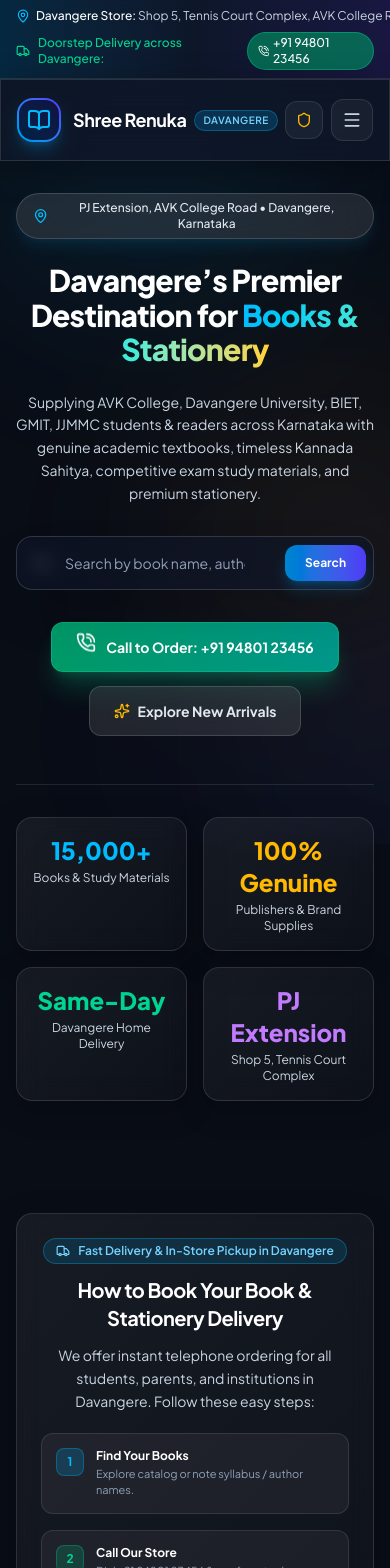
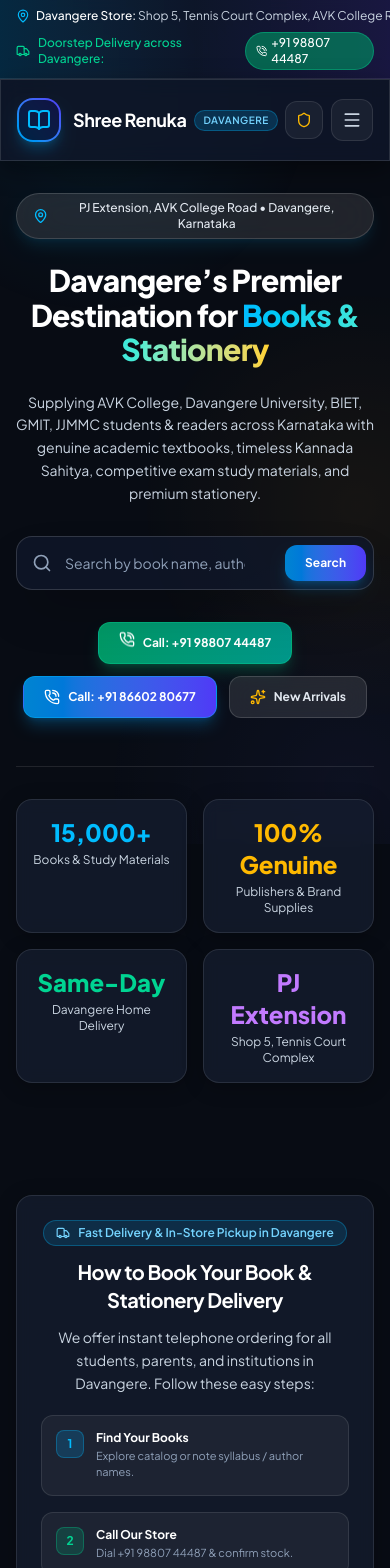
Before and after one commit to pkiran19/Shree_Renuka_Books, a Next.js app: page / in a window 390 px wide. Shown: the top 1568 px of the page. Built offline with nearby package versions, Linux system fonts and the light colour scheme.

Commit message:
feat: add real store owner photo, update mobile numbers to 98807 44487 and 86602 80677, and optimize CSS rendering

```diff
--- a/app/about/page.tsx
+++ b/app/about/page.tsx
@@ -43,15 +43,43 @@ export default function AboutPage() {
         </p>
       </section>
 
-      {/* 2. Story & Store Context */}
+      {/* 2. Story & Store Owner Spotlight */}
       <section className="grid grid-cols-1 lg:grid-cols-2 gap-10 items-center">
+        {/* Real Store & Owner Image */}
+        <div className="space-y-4">
+          <div className="relative w-full h-[450px] sm:h-[500px] rounded-3xl overflow-hidden border border-white/20 shadow-2xl bg-slate-900">
+            <Image
+              src="/images/owner.jpg"
+              alt="Shree Renuka Book House Store Owner in Davangere"
+              fill
+              sizes="(max-width: 1024px) 100vw, 50vw"
+              className="object-cover object-top hover:scale-102 transition-transform duration-500"
+              priority
+            />
+            <div className="absolute inset-0 bg-gradient-to-t from-slate-950 via-slate-950/20 to-transparent" />
+
+            <div className="absolute bottom-4 inset-x-4 p-4 rounded-2xl bg-slate-950/80 backdrop-blur-md border border-white/15 text-xs text-slate-200 space-y-1">
+              <div className="flex items-center justify-between">
+                <strong className="text-sm text-white">Shree Renuka Book House</strong>
+                <span className="text-[11px] text-emerald-400 font-semibold px-2 py-0.5 rounded-full bg-emerald-500/20 border border-emerald-400/30">
+                  Davangere Store
+                </span>
+              </div>
+              <p className="text-slate-300 text-[11px]">
+                Shop 5, Tennis Court Complex, AVK College Road, PJ Extension, Davangere
+              </p>
+            </div>
+          </div>
+        </div>
+
+        {/* Text Story */}
         <div className="space-y-5">
           <div className="space-y-2">
             <span className="text-xs font-bold text-amber-400 uppercase tracking-wider block">
-              Our Journey
+              Our Legacy
             </span>
             <h2 className="text-2xl sm:text-3xl font-bold text-white tracking-tight">
-              Rooted in the Heritage of Davangere
+              Personalized Service & Trust in Davangere
             </h2>
           </div>
 
@@ -60,12 +88,38 @@ export default function AboutPage() {
           </p>
 
           <p className="text-sm text-slate-300 leading-relaxed">
-            Over the years, we have become the go-to academic bookstore for students from <strong>AVK College for Women, B.I.E.T. Engineering College, G.M. Institute of Technology (GMIT), Davangere University, JJM Medical College, and DRM Science College</strong>.
+            Over the years, we have become the trusted academic bookstore for students from <strong>AVK College for Women, B.I.E.T. Engineering College, G.M. Institute of Technology (GMIT), Davangere University, JJM Medical College, and DRM Science College</strong>.
           </p>
 
-          <p className="text-sm text-slate-300 leading-relaxed">
-            Simultaneously, we take immense pride in promoting <strong>Kannada Sahitya</strong>, maintaining an extensive collection of works by legendary authors like Kuvempu, Poornachandra Tejaswi, Da Ra Bendre, S.L. Bhyrappa, and modern Kannada thinkers.
-          </p>
+          {/* Contact Direct Numbers Card */}
+          <div className="p-4 rounded-2xl bg-white/5 border border-white/10 space-y-3">
+            <h4 className="text-xs font-bold text-sky-300 uppercase tracking-wider">
+              Direct In-Store Assistance & Delivery
+            </h4>
+            <div className="grid grid-cols-1 sm:grid-cols-2 gap-3 text-xs">
+              <a
+                href={`tel:${STORE_CONTACT.phoneNumbers.formattedPrimary}`}
+                className="p-3 rounded-xl bg-emerald-500/10 hover:bg-emerald-500/20 border border-emerald-400/30 flex items-center gap-2.5 transition-colors"
+              >
+                <PhoneCall className="w-4 h-4 text-emerald-400 shrink-0" />
+                <div>
+                  <span className="text-[10px] text-slate-400 block">Primary Mobile</span>
+                  <span className="font-bold text-white">{STORE_CONTACT.phoneNumbers.primary}</span>
+                </div>
+              </a>
+
+              <a
+                href={`tel:${STORE_CONTACT.phoneNumbers.formattedSecondary}`}
+                className="p-3 rounded-xl bg-sky-500/10 hover:bg-sky-500/20 border border-sky-400/30 flex items-center gap-2.5 transition-colors"
+              >
+                <PhoneCall className="w-4 h-4 text-sky-400 shrink-0" />
+                <div>
+                  <span className="text-[10px] text-slate-400 block">Alternative Mobile</span>
+                  <span className="font-bold text-white">{STORE_CONTACT.phoneNumbers.secondary}</span>
+                </div>
+              </a>
+            </div>
+          </div>
 
           <div className="pt-2 flex flex-wrap gap-4 text-xs font-semibold text-slate-200">
             <div className="flex items-center gap-1.5">
@@ -74,50 +128,13 @@ export default function AboutPage() {
             </div>
             <div className="flex items-center gap-1.5">
               <CheckCircle2 className="w-4 h-4 text-emerald-400" />
-              <span>Prescribed College Textbooks</span>
+              <span>Prescribed Textbooks</span>
             </div>
             <div className="flex items-center gap-1.5">
               <CheckCircle2 className="w-4 h-4 text-emerald-400" />
-              <span>Direct Phone Ordering</span>
+              <span>Doorstep Davangere Delivery</span>
             </div>
           </div>
-        </div>
-
-        {/* Visual Glass Showcase */}
-        <div className="relative">
-          <GlassCard className="p-8 space-y-6 border-sky-500/30 bg-gradient-to-br from-slate-900/90 via-sky-950/40 to-slate-900/90" glow="blue">
-            <div className="space-y-4">
-              <div className="w-12 h-12 rounded-2xl bg-sky-500/20 border border-sky-400/30 flex items-center justify-center text-sky-400">
-                <MapPin className="w-6 h-6" />
-              </div>
-              <h3 className="text-xl font-bold text-white">Our Davangere Address</h3>
-              <p className="text-sm text-slate-300 leading-relaxed">
-                <strong>Shop 5, Tennis Court Complex</strong><br />
-                AVK College Road, Prince Jayachamaraja Wodeyar (PJ Extension),<br />
-                Davangere, Karnataka 577004
-              </p>
-              <div className="p-3 rounded-xl bg-white/5 border border-white/10 text-xs text-slate-300 space-y-1">
-                <span className="font-semibold text-amber-400 block">Landmarks:</span>
-                <p>Opposite AVK College for Women, near PJ Extension Police Station & Tennis Court Complex.</p>
-              </div>
-            </div>
-
-            <div className="pt-4 border-t border-white/10 flex flex-col sm:flex-row items-center justify-between gap-4">
-              <div>
-                <span className="text-xs text-slate-400 block">Orders & Deliveries</span>
-                <span className="text-base font-bold text-emerald-400">
-                  {STORE_CONTACT.phoneNumbers.primary}
-                </span>
-              </div>
-              <a
-                href={`tel:${STORE_CONTACT.phoneNumbers.formattedPrimary}`}
-                className="inline-flex items-center gap-2 px-5 py-2.5 rounded-xl font-bold text-xs text-white bg-gradient-to-r from-emerald-600 to-teal-600 hover:from-emerald-500 hover:to-teal-500 border border-emerald-400/40 shadow-lg shadow-emerald-600/30 transition-all"
-              >
-                <PhoneCall className="w-4 h-4" />
-                <span>Call Store</span>
-              </a>
-            </div>
-          </GlassCard>
         </div>
       </section>
 
@@ -188,15 +205,16 @@ export default function AboutPage() {
               className="inline-flex items-center gap-2 px-6 py-3 rounded-xl font-bold text-sm text-white bg-gradient-to-r from-emerald-600 to-teal-600 hover:from-emerald-500 hover:to-teal-500 border border-emerald-400/40 shadow-lg shadow-emerald-600/30 transition-all"
             >
               <PhoneCall className="w-4 h-4" />
-              <span>Call for Bulk Supply: {STORE_CONTACT.phoneNumbers.primary}</span>
+              <span>Call: {STORE_CONTACT.phoneNumbers.primary}</span>
             </a>
 
-            <Link
-              href="/contact"
-              className="inline-flex items-center gap-2 px-6 py-3 rounded-xl font-semibold text-sm text-slate-200 bg-white/10 hover:bg-white/15 border border-white/15 transition-all"
+            <a
+              href={`tel:${STORE_CONTACT.phoneNumbers.formattedSecondary}`}
+              className="inline-flex items-center gap-2 px-6 py-3 rounded-xl font-bold text-sm text-white bg-gradient-to-r from-sky-600 to-indigo-600 hover:from-sky-500 hover:to-indigo-500 border border-sky-400/40 shadow-lg shadow-sky-600/30 transition-all"
             >
-              <span>Contact Store Location</span>
-            </Link>
+              <PhoneCall className="w-4 h-4" />
+              <span>Call: {STORE_CONTACT.phoneNumbers.secondary}</span>
+            </a>
           </div>
         </GlassCard>
       </section>
--- a/app/globals.css
+++ b/app/globals.css
@@ -1,94 +1,92 @@
 @import "tailwindcss";
 
 :root {
-  --background: #090d16;
-  --foreground: #f1f5f9;
-  --glass-bg: rgba(15, 23, 42, 0.65);
-  --glass-border: rgba(255, 255, 255, 0.12);
-  --glass-border-hover: rgba(255, 255, 255, 0.25);
-  --glass-highlight: rgba(255, 255, 255, 0.05);
-  --primary-glow: #38bdf8;
-  --accent-amber: #f59e0b;
-  --accent-emerald: #10b981;
+  --background: #080c14;
+  --foreground: #f8fafc;
+  --font-sans: 'Plus Jakarta Sans', system-ui, -apple-system, BlinkMacSystemFont, 'Segoe UI', Roboto, sans-serif;
+  --font-mono: 'JetBrains Mono', monospace;
 }
 
 @theme inline {
   --color-background: var(--background);
   --color-foreground: var(--foreground);
-  --font-sans: 'Plus Jakarta Sans', system-ui, -apple-system, BlinkMacSystemFont, 'Segoe UI', Roboto, sans-serif;
-  --font-mono: 'JetBrains Mono', monospace;
+  --font-sans: var(--font-sans);
+  --font-mono: var(--font-mono);
 }
 
 body {
-  background-color: var(--background);
-  color: var(--foreground);
+  background-color: #080c14;
+  color: #f8fafc;
   font-family: var(--font-sans);
   overflow-x: hidden;
   min-height: 100vh;
+  -webkit-font-smoothing: antialiased;
+  -moz-osx-font-smoothing: grayscale;
 }
 
-/* --- Glassmorphism Design System --- */
+/* --- High-Performance GPU-Accelerated Glassmorphism --- */
 
 .glass-panel {
-  background: rgba(15, 23, 42, 0.75);
-  backdrop-filter: blur(16px);
-  -webkit-backdrop-filter: blur(16px);
+  background: rgba(15, 23, 42, 0.85);
+  backdrop-filter: blur(10px);
+  -webkit-backdrop-filter: blur(10px);
   border: 1px solid rgba(255, 255, 255, 0.12);
-  box-shadow: 0 8px 32px 0 rgba(0, 0, 0, 0.37);
+  box-shadow: 0 8px 24px rgba(0, 0, 0, 0.4);
+  transform: translateZ(0);
 }
 
 .glass-card {
-  background: linear-gradient(135deg, rgba(255, 255, 255, 0.06) 0%, rgba(255, 255, 255, 0.02) 100%);
-  backdrop-filter: blur(14px);
-  -webkit-backdrop-filter: blur(14px);
-  border: 1px solid rgba(255, 255, 255, 0.12);
+  background: rgba(22, 30, 49, 0.7);
+  backdrop-filter: blur(8px);
+  -webkit-backdrop-filter: blur(8px);
+  border: 1px solid rgba(255, 255, 255, 0.1);
   border-radius: 1rem;
-  box-shadow: 0 8px 30px rgba(0, 0, 0, 0.25);
-  transition: all 0.3s cubic-bezier(0.16, 1, 0.3, 1);
+  box-shadow: 0 4px 20px rgba(0, 0, 0, 0.25);
+  transition: transform 0.2s ease, border-color 0.2s ease, box-shadow 0.2s ease;
+  transform: translateZ(0);
 }
 
 .glass-card:hover {
-  border-color: rgba(255, 255, 255, 0.28);
-  box-shadow: 0 16px 40px rgba(0, 0, 0, 0.4), 0 0 24px rgba(56, 189, 248, 0.15);
-  transform: translateY(-3px);
+  border-color: rgba(56, 189, 248, 0.4);
+  box-shadow: 0 12px 30px rgba(0, 0, 0, 0.35), 0 0 16px rgba(56, 189, 248, 0.12);
+  transform: translateY(-2px) translateZ(0);
 }
 
 .glass-card-static {
-  background: linear-gradient(135deg, rgba(255, 255, 255, 0.06) 0%, rgba(255, 255, 255, 0.02) 100%);
-  backdrop-filter: blur(14px);
-  -webkit-backdrop-filter: blur(14px);
-  border: 1px solid rgba(255, 255, 255, 0.12);
+  background: rgba(22, 30, 49, 0.7);
+  backdrop-filter: blur(8px);
+  -webkit-backdrop-filter: blur(8px);
+  border: 1px solid rgba(255, 255, 255, 0.1);
   border-radius: 1rem;
-  box-shadow: 0 8px 30px rgba(0, 0, 0, 0.25);
+  box-shadow: 0 4px 20px rgba(0, 0, 0, 0.25);
+  transform: translateZ(0);
 }
 
 .glass-input {
-  background: rgba(15, 23, 42, 0.6);
-  backdrop-filter: blur(8px);
+  background: rgba(15, 23, 42, 0.8);
   border: 1px solid rgba(255, 255, 255, 0.15);
   color: #f8fafc;
-  transition: all 0.2s ease;
+  transition: border-color 0.15s ease, box-shadow 0.15s ease;
 }
 
 .glass-input:focus {
   outline: none;
   border-color: #38bdf8;
-  box-shadow: 0 0 0 3px rgba(56, 189, 248, 0.2);
-  background: rgba(15, 23, 42, 0.85);
+  box-shadow: 0 0 0 2px rgba(56, 189, 248, 0.25);
+  background: rgba(15, 23, 42, 0.95);
 }
 
 .glass-button-primary {
   background: linear-gradient(135deg, #0284c7 0%, #0369a1 100%);
   border: 1px solid rgba(255, 255, 255, 0.2);
   color: #ffffff;
-  backdrop-filter: blur(8px);
-  box-shadow: 0 4px 20px rgba(2, 132, 199, 0.35);
-  transition: all 0.25s ease;
+  box-shadow: 0 4px 14px rgba(2, 132, 199, 0.3);
+  transition: transform 0.15s ease, background 0.15s ease;
 }
 
 .glass-button-primary:hover {
   background: linear-gradient(135deg, #0ea5e9 0%, #0284c7 100%);
-  box-shadow: 0 6px 28px rgba(14, 165, 233, 0.5);
+  box-shadow: 0 6px 20px rgba(14, 165, 233, 0.4);
   transform: translateY(-1px);
 }
 
@@ -96,8 +94,7 @@ body {
   background: rgba(255, 255, 255, 0.08);
   border: 1px solid rgba(255, 255, 255, 0.15);
   color: #f1f5f9;
-  backdrop-filter: blur(10px);
-  transition: all 0.25s ease;
+  transition: background 0.15s ease, transform 0.15s ease;
 }
 
 .glass-button-secondary:hover {
@@ -110,66 +107,65 @@ body {
   background: linear-gradient(135deg, #059669 0%, #047857 100%);
   border: 1px solid rgba(52, 211, 153, 0.4);
   color: #ffffff;
-  backdrop-filter: blur(8px);
-  box-shadow: 0 4px 20px rgba(5, 150, 105, 0.35);
-  transition: all 0.25s ease;
+  box-shadow: 0 4px 14px rgba(5, 150, 105, 0.3);
+  transition: transform 0.15s ease, background 0.15s ease;
 }
 
 .glass-button-call:hover {
   background: linear-gradient(135deg, #10b981 0%, #059669 100%);
-  box-shadow: 0 6px 28px rgba(16, 185, 129, 0.5);
+  box-shadow: 0 6px 20px rgba(16, 185, 129, 0.45);
   transform: translateY(-1px);
 }
 
-/* Ambient glow blobs */
+/* Optimized static ambient background meshes */
 .ambient-glow-1 {
   position: absolute;
-  width: 550px;
-  height: 550px;
+  width: 450px;
+  height: 450px;
   border-radius: 50%;
-  background: radial-gradient(circle, rgba(14, 165, 233, 0.18) 0%, rgba(14, 165, 233, 0) 70%);
-  filter: blur(80px);
+  background: radial-gradient(circle, rgba(14, 165, 233, 0.12) 0%, rgba(14, 165, 233, 0) 70%);
   pointer-events: none;
   z-index: 0;
+  transform: translateZ(0);
 }
 
 .ambient-glow-2 {
   position: absolute;
-  width: 500px;
-  height: 500px;
+  width: 450px;
+  height: 450px;
   border-radius: 50%;
-  background: radial-gradient(circle, rgba(245, 158, 11, 0.15) 0%, rgba(245, 158, 11, 0) 70%);
-  filter: blur(90px);
+  background: radial-gradient(circle, rgba(245, 158, 11, 0.1) 0%, rgba(245, 158, 11, 0) 70%);
   pointer-events: none;
   z-index: 0;
+  transform: translateZ(0);
 }
 
 .ambient-glow-3 {
   position: absolute;
-  width: 600px;
-  height: 600px;
+  width: 500px;
+  height: 500px;
   border-radius: 50%;
-  background: radial-gradient(circle, rgba(99, 102, 241, 0.15) 0%, rgba(99, 102, 241, 0) 70%);
-  filter: blur(100px);
+  background: radial-gradient(circle, rgba(99, 102, 241, 0.1) 0%, rgba(99, 102, 241, 0) 70%);
   pointer-events: none;
   z-index: 0;
+  transform: translateZ(0);
 }
 
-/* Custom modern scrollbars */
+/* Custom scrollbars */
 ::-webkit-scrollbar {
-  width: 8px;
-  height: 8px;
+  width: 7px;
+  height: 7px;
 }
 
 ::-webkit-scrollbar-track {
-  background: #090d16;
+  background: #080c14;
 }
 
 ::-webkit-scrollbar-thumb {
-  background: rgba(255, 255, 255, 0.2);
+  background: rgba(255, 255, 255, 0.18);
   border-radius: 4px;
 }
 
 ::-webkit-scrollbar-thumb:hover {
-  background: rgba(255, 255, 255, 0.35);
+  background: rgba(255, 255, 255, 0.3);
 }
--- a/app/page.tsx
+++ b/app/page.tsx
@@ -107,21 +107,29 @@ export default function HomePage() {
           </div>
 
           {/* Action CTAs */}
-          <div className="pt-2 flex flex-wrap items-center justify-center gap-3.5">
+          <div className="pt-2 flex flex-wrap items-center justify-center gap-3">
             <a
               href={`tel:${STORE_CONTACT.phoneNumbers.formattedPrimary}`}
-              className="inline-flex items-center gap-2.5 px-6 py-3.5 rounded-xl font-bold text-sm sm:text-base text-white bg-gradient-to-r from-emerald-600 to-teal-600 hover:from-emerald-500 hover:to-teal-500 border border-emerald-400/40 shadow-xl shadow-emerald-600/30 transition-all hover:-translate-y-0.5"
+              className="inline-flex items-center gap-2 px-5 py-3 rounded-xl font-bold text-xs sm:text-sm text-white bg-gradient-to-r from-emerald-600 to-teal-600 hover:from-emerald-500 hover:to-teal-500 border border-emerald-400/40 shadow-lg shadow-emerald-600/30 transition-all hover:-translate-y-0.5"
             >
-              <PhoneCall className="w-5 h-5 animate-bounce" />
-              <span>Call to Order: {STORE_CONTACT.phoneNumbers.primary}</span>
+              <PhoneCall className="w-4 h-4 animate-bounce" />
+              <span>Call: {STORE_CONTACT.phoneNumbers.primary}</span>
+            </a>
+
+            <a
+              href={`tel:${STORE_CONTACT.phoneNumbers.formattedSecondary}`}
+              className="inline-flex items-center gap-2 px-5 py-3 rounded-xl font-bold text-xs sm:text-sm text-white bg-gradient-to-r from-sky-600 to-indigo-600 hover:from-sky-500 hover:to-indigo-500 border border-sky-400/40 shadow-lg shadow-sky-600/30 transition-all hover:-translate-y-0.5"
+            >
+              <PhoneCall className="w-4 h-4" />
+              <span>Call: {STORE_CONTACT.phoneNumbers.secondary}</span>
             </a>
 
             <Link
               href="/books?filter=new-arrivals"
-              className="inline-flex items-center gap-2 px-6 py-3.5 rounded-xl font-bold text-sm sm:text-base text-slate-200 bg-white/10 hover:bg-white/20 border border-white/15 backdrop-blur-md transition-all hover:-translate-y-0.5"
+              className="inline-flex items-center gap-2 px-5 py-3 rounded-xl font-bold text-xs sm:text-sm text-slate-200 bg-white/10 hover:bg-white/20 border border-white/15 backdrop-blur-md transition-all hover:-translate-y-0.5"
             >
               <Sparkles className="w-4 h-4 text-amber-400" />
-              <span>Explore New Arrivals</span>
+              <span>New Arrivals</span>
             </Link>
           </div>
         </div>
--- a/lib/initial-data.ts
+++ b/lib/initial-data.ts
@@ -15,10 +15,10 @@ export const STORE_CONTACT: StoreContact = {
     landmark: 'Opposite/Adjacent to AVK College for Women & Tennis Court Complex',
   },
   phoneNumbers: {
-    primary: '+91 94801 23456',
-    secondary: '+91 81922 34567',
-    formattedPrimary: '+919480123456',
-    formattedSecondary: '+918192234567',
+    primary: '+91 98807 44487',
+    secondary: '+91 86602 80677',
+    formattedPrimary: '+919880744487',
+    formattedSecondary: '+918660280677',
   },
   email: 'contact@shreerenukabooks.com',
   timings: {
@@ -29,7 +29,7 @@ export const STORE_CONTACT: StoreContact = {
   deliveryInfo: {
     davangereCoverage: 'Same-day home delivery across all Davangere areas including PJ Extension, MCC A & B Block, Vidyanagar, KB Extension, Nituvalli, Shamnur Road, and Anjaneya Badavane.',
     outstationDelivery: 'Fast parcel/courier dispatch across all taluks of Davangere (Harihar, Channagiri, Honnali, Jagalur, Harapanahalli) and across Karnataka.',
-    orderCallNotice: 'To order or book a delivery, please call +91 94801 23456 with your book list or stationery requirements. We will pack and dispatch your order promptly!',
+    orderCallNotice: 'To order or book a delivery, please call +91 98807 44487 or +91 86602 80677 with your book list or stationery requirements. We will pack and dispatch your order promptly!',
   },
   googleMapsUrl: 'https://maps.google.com/?q=AVK+College+Road+PJ+Extension+Davangere+Karnataka+577004',
   googleMapsEmbedUrl: 'https://www.google.com/maps/embed?pb=!1m18!1m12!1m3!1d3863.3850125867493!2d75.9207863!3d14.4627192!2m3!1f0!2f0!3f0!3m2!1i1024!2i768!4f13.1!3m3!1m2!1s0x3bba2574041b3127%3A0xb35a09c256cae758!2sAVK%20College%20Rd%2C%20PJ%20Extension%2C%20Davanagere%2C%20Karnataka%20577004!5e0!3m2!1sen!2sin!4v1700000000000!5m2!1sen!2sin',
--- a/lib/store.ts
+++ b/lib/store.ts
@@ -1,7 +1,7 @@
 import { Item } from './types';
 import { INITIAL_ITEMS } from './initial-data';
 
-const STORAGE_KEY = 'shree_renuka_bookstore_inventory_v1';
+const STORAGE_KEY = 'shree_renuka_bookstore_inventory_v2';
 const EVENT_NAME = 'shree_renuka_inventory_changed';
 
 // In-memory fallback for server-side rendering or initial hydration
```
Also changed, not shown: public/images/owner.jpg (added).
